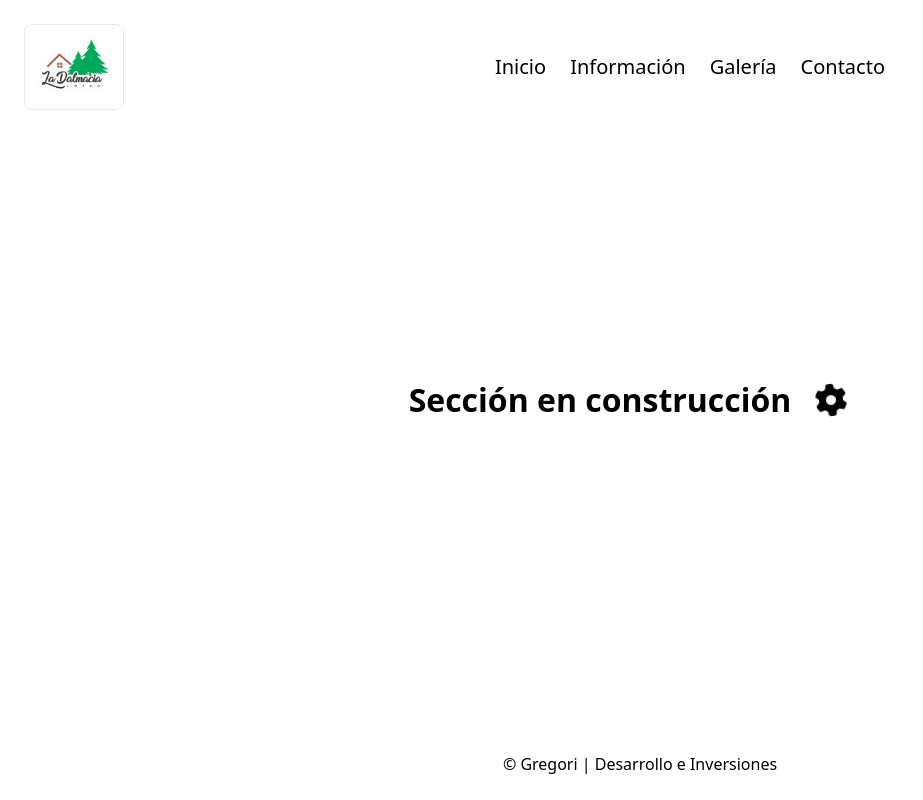
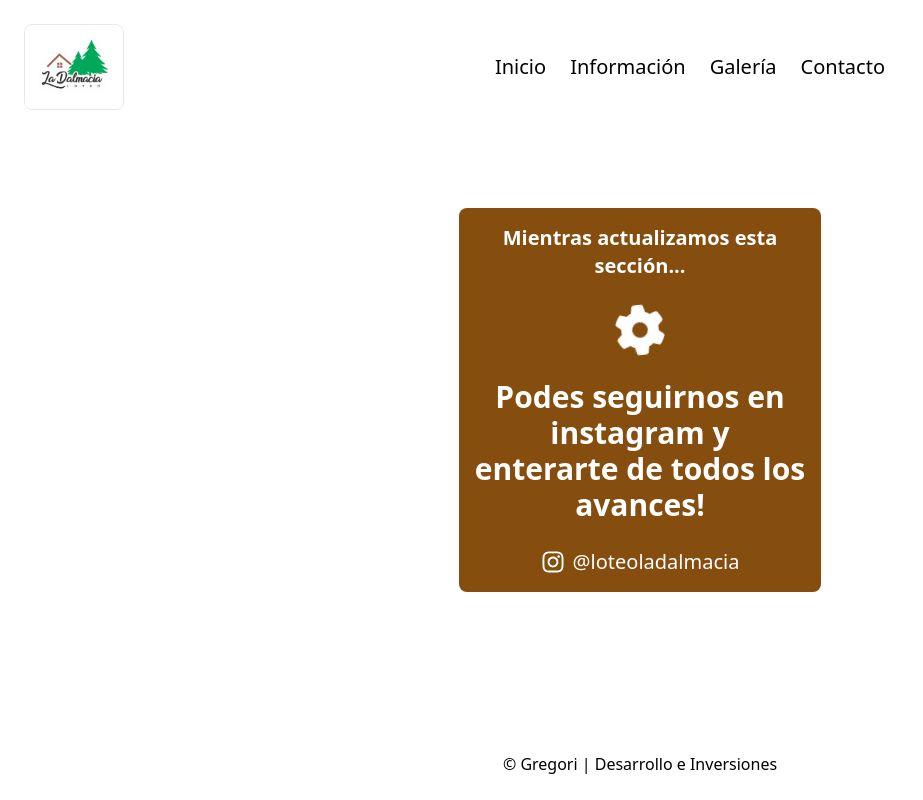
Before and after one commit to gabguezDev/la-dalmacia-web, a Next.js app: page /photos in a window 1280 px wide. Shown: the whole page, without its empty margins (0-923 px from the left). Built offline with nearby package versions, Linux system fonts and the light colour scheme.

Commit message:
add custom message to photos page

```diff
--- a/src/app/contact/page.tsx
+++ b/src/app/contact/page.tsx
@@ -13,7 +13,6 @@ import { ContactLink } from "@/components/contact-link/contact-link";
 import { Logo } from "@/components/navbar";
 
 import LoteoLaDalmaciaLogo from "../../../public/la-dalmacia-loteo.jpg";
-import { alt } from "../opengraph-image";
 
 export const metadata: Metadata = {
   metadataBase: new URL("https://www.loteoladalmacia.com/info"),
--- a/src/app/photos/page.tsx
+++ b/src/app/photos/page.tsx
@@ -1,8 +1,16 @@
 import { Suspense } from "react";
 
 import "../globals.css";
-import { UnderConstruction } from "@/components/under-construction/under-construction";
+
 import { Metadata } from "next";
+
+import { ContactLink } from "@/components/contact-link/contact-link";
+
+import { faInstagram } from "@fortawesome/free-brands-svg-icons";
+
+import { faGear } from "@fortawesome/free-solid-svg-icons";
+
+import { FontAwesomeIcon } from "@fortawesome/react-fontawesome";
 
 export const metadata: Metadata = {
   metadataBase: new URL("https://www.loteoladalmacia.com/info"),
@@ -24,7 +32,26 @@ export default function Home() {
   return (
     <main className="min-h-screen flex items-center justify-center mt-32 lg:mt-0 px-6 lg:p-24 bg-transparent -z-10">
       <Suspense>
-        <UnderConstruction />
+        <div className="bg-yellow-800 text-white p-4 rounded-lg xl:w-1/3 h-96 flex flex-col items-center justify-between gap-y-4">
+          <h3 className="font-bold text-xl text-center w-full ">
+            Mientras actualizamos esta sección...
+          </h3>
+          <FontAwesomeIcon
+            icon={faGear}
+            className="min-w-[50px] w-[50px] h-[50px] animate-spin"
+          />
+          <h2 className="font-bold text-3xl text-center w-full ">
+            Podes seguirnos en instagram y enterarte de todos los avances!
+          </h2>
+          <div className="flex flex-col gap-y-8">
+            <ContactLink
+              to={"https://www.instagram.com/loteoladalmacia/"}
+              icon={faInstagram}
+            >
+              @loteoladalmacia
+            </ContactLink>
+          </div>
+        </div>
       </Suspense>
     </main>
   );
```
